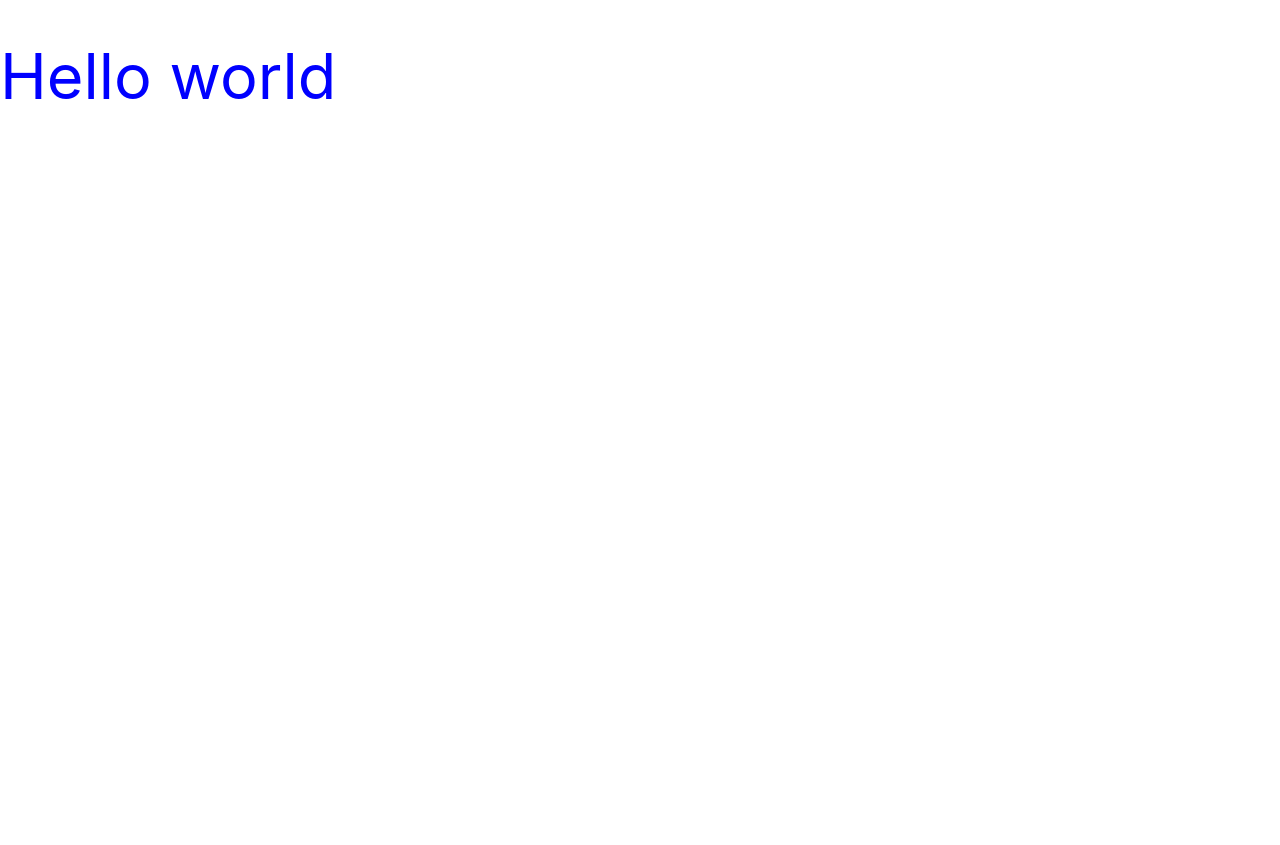
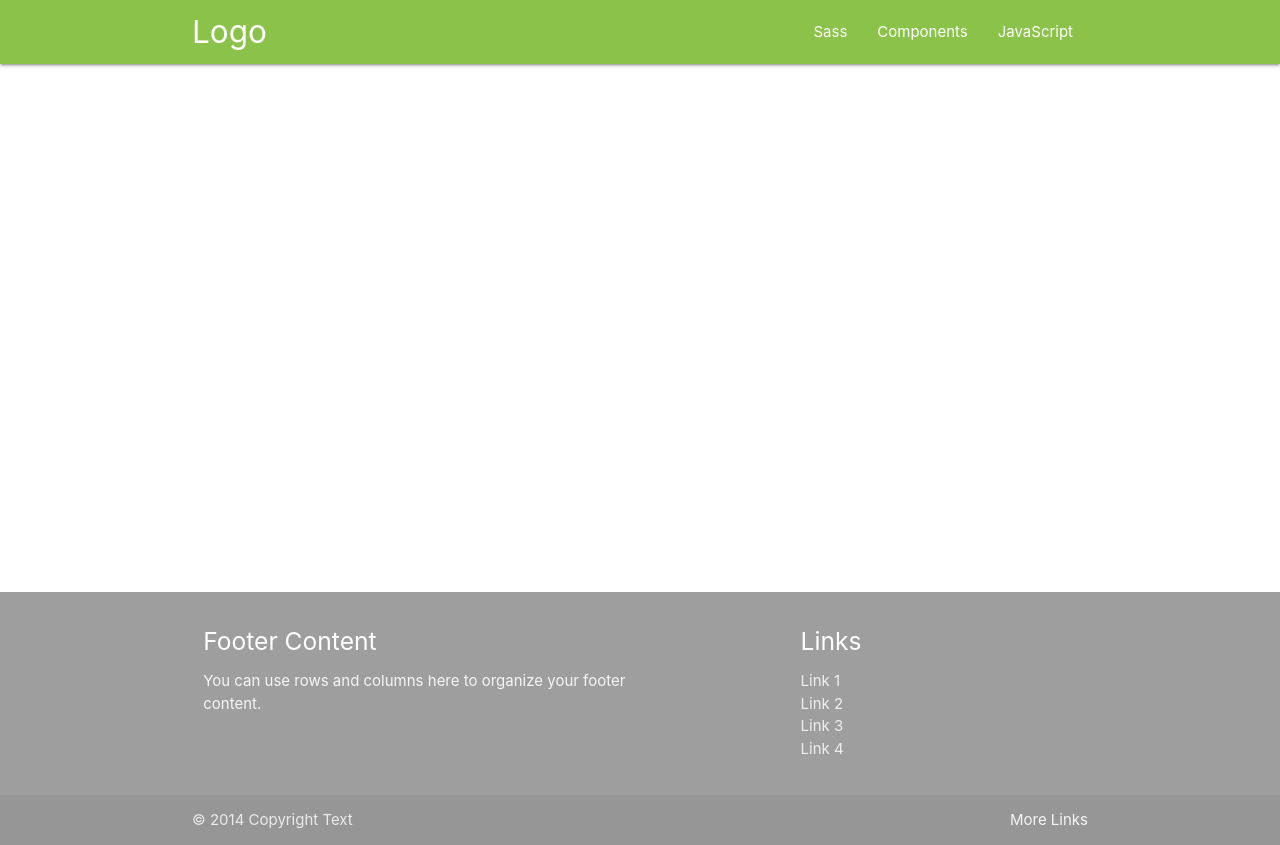
Before and after one commit to codecroctw/django-restaurant, a Django app: page / in a window 1280 px wide. Before the commit the page ends 99 px from the top, so only its background shows below. Run offline with Django 3.2, Linux system fonts and the light colour scheme; style sheets or scripts are compiled from the project's sources; some libraries are stand-ins or nearby versions.

Commit message:
partials

```diff
--- a/app/assets/src/scss/bundle.scss
+++ b/app/assets/src/scss/bundle.scss
@@ -1,8 +1,6 @@
 @import 'normalize.css/normalize.css';
 @import 'materialize-css/dist/css/materialize.min.css';
 
-$text-color: blue;
-
-html {
-	color: $text-color;
+#main {
+	min-height: 66vh;
 }
--- /dev/null
+++ b/app/templates/base.html
@@ -0,0 +1,19 @@
+{% load static %}
+<!DOCTYPE html>
+<html lang="en">
+<head>
+	<meta charset="UTF-8">
+	<meta http-equiv="X-UA-Compatible" content="IE=edge">
+	<meta name="viewport" content="width=device-width, initial-scale=1.0">
+	<title>Django Restaurant</title>
+	<link rel="stylesheet" href={% static 'css/bundle.css' %}>
+</head>
+<body>
+{% include  'partials/_navbar.html' %}
+<main id="main">
+{% block content %}
+{% endblock content %}
+</main>
+{% include  'partials/_footer.html' %}
+</body>
+</html>
--- a/app/templates/index.html
+++ b/app/templates/index.html
@@ -1,15 +1,3 @@
-{% load static %}
-<!DOCTYPE html>
-<html lang="en">
-<head>
-	<meta charset="UTF-8">
-	<meta http-equiv="X-UA-Compatible" content="IE=edge">
-	<meta name="viewport" content="width=device-width, initial-scale=1.0">
-	<title>Hello</title>
-	<link rel="stylesheet" href={% static 'css/bundle.css' %}>
-</head>
-<body>
-	<h1>Hello world</h1>
-
-</body>
-</html>
+{% extends 'base.html' %}
+{% block content %}
+{% endblock content %}
--- /dev/null
+++ b/app/templates/partials/_footer.html
@@ -0,0 +1,25 @@
+ <footer class="page-footer grey">
+          <div class="container">
+            <div class="row">
+              <div class="col l6 s12">
+                <h5 class="white-text">Footer Content</h5>
+                <p class="grey-text text-lighten-4">You can use rows and columns here to organize your footer content.</p>
+              </div>
+              <div class="col l4 offset-l2 s12">
+                <h5 class="white-text">Links</h5>
+                <ul>
+                  <li><a class="grey-text text-lighten-3" href="#!">Link 1</a></li>
+                  <li><a class="grey-text text-lighten-3" href="#!">Link 2</a></li>
+                  <li><a class="grey-text text-lighten-3" href="#!">Link 3</a></li>
+                  <li><a class="grey-text text-lighten-3" href="#!">Link 4</a></li>
+                </ul>
+              </div>
+            </div>
+          </div>
+          <div class="footer-copyright">
+            <div class="container">
+            © 2014 Copyright Text
+            <a class="grey-text text-lighten-4 right" href="#!">More Links</a>
+            </div>
+          </div>
+        </footer>
--- /dev/null
+++ b/app/templates/partials/_navbar.html
@@ -0,0 +1,12 @@
+  <nav class="light-green">
+    <div class="nav-wrapper">
+	<div class="container">
+      <a href="#" class="brand-logo">Logo</a>
+      <ul id="nav-mobile" class="right hide-on-med-and-down">
+        <li><a href="sass.html">Sass</a></li>
+        <li><a href="badges.html">Components</a></li>
+        <li><a href="collapsible.html">JavaScript</a></li>
+      </ul>
+	</div>
+    </div>
+  </nav>
```
